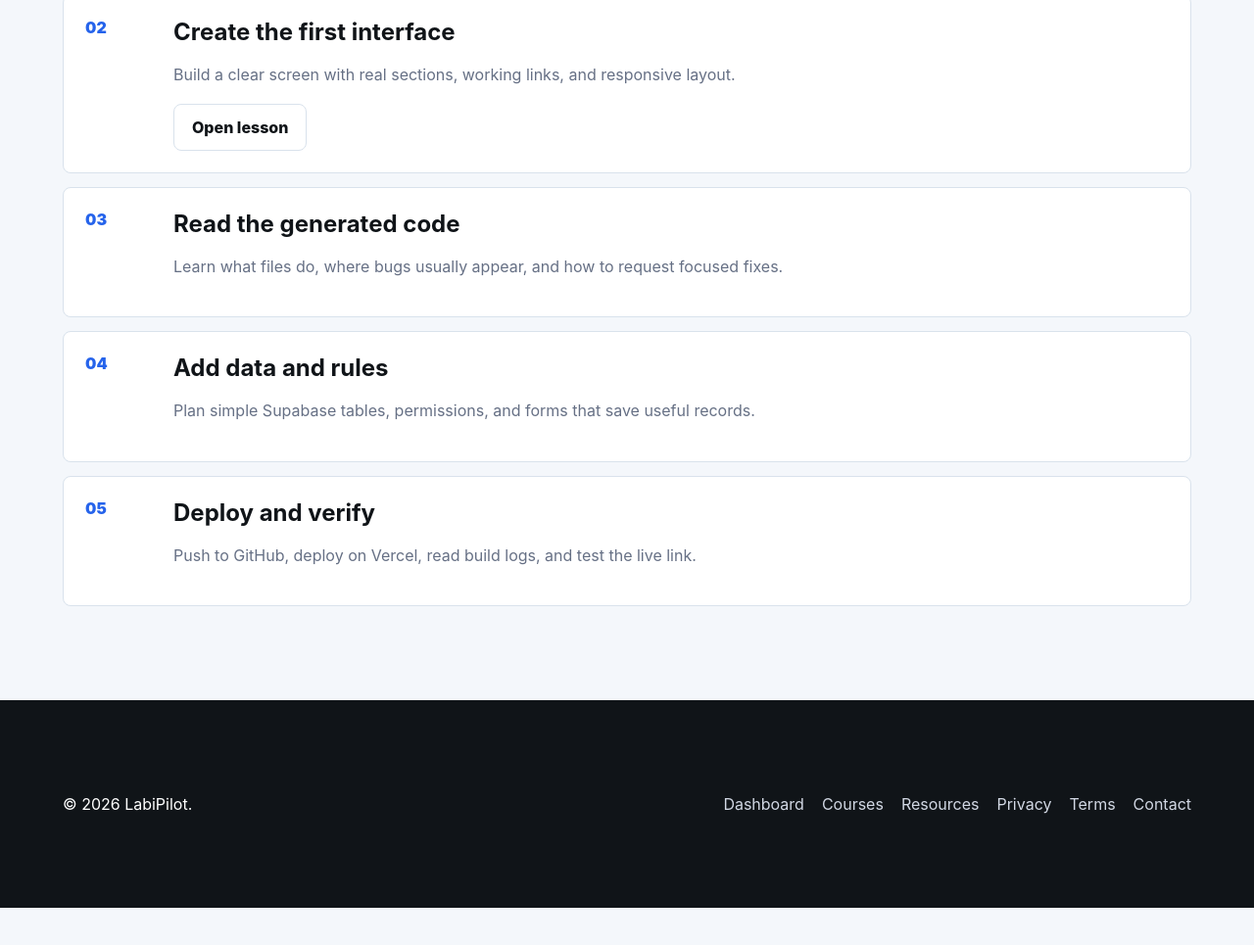
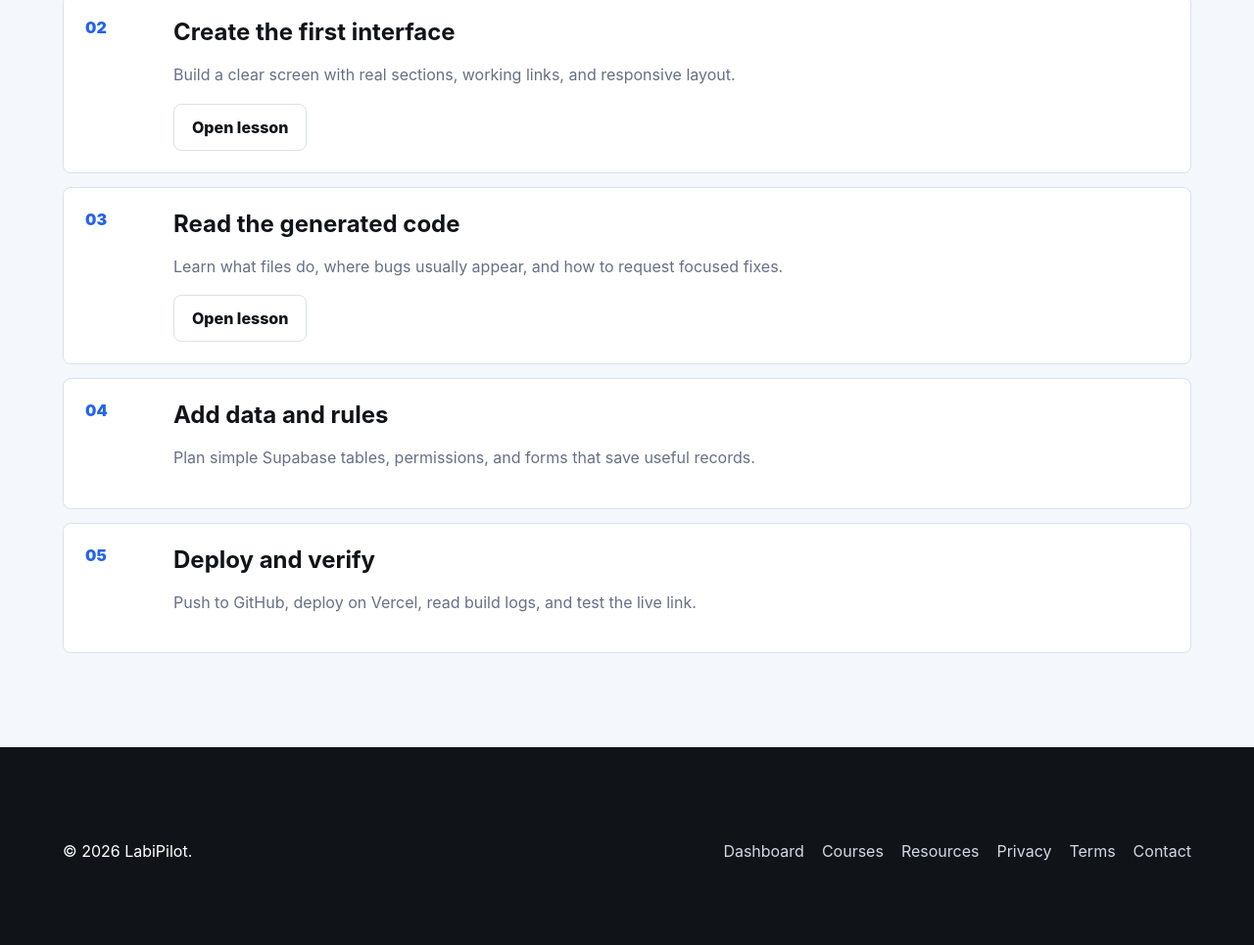
Before and after one commit to solajacobs-cloud/Labipilot, a website: page lessons.html in a window 1280 px wide. Shown: the part 919-1884 px from the top of the page at 98% size. Before the commit the page ends 1846 px from the top, so only its background shows below. Drawn offline with Linux system fonts and the light colour scheme.

Commit message:
Link code review lesson from lessons page

```diff
--- a/lessons.html
+++ b/lessons.html
@@ -34,7 +34,7 @@
       <section class="section lesson-timeline">
         <article class="lesson-item"><span>01</span><div><h3>Turn an idea into a build brief</h3><p class="lead-copy">Define the user, the page, the data, and the first version before asking AI to code.</p><a class="secondary-button" href="./lesson-ai-build-brief.html">Open lesson</a></div></article>
         <article class="lesson-item"><span>02</span><div><h3>Create the first interface</h3><p class="lead-copy">Build a clear screen with real sections, working links, and responsive layout.</p><a class="secondary-button" href="./lesson-first-interface.html">Open lesson</a></div></article>
-        <article class="lesson-item"><span>03</span><div><h3>Read the generated code</h3><p class="lead-copy">Learn what files do, where bugs usually appear, and how to request focused fixes.</p></div></article>
+        <article class="lesson-item"><span>03</span><div><h3>Read the generated code</h3><p class="lead-copy">Learn what files do, where bugs usually appear, and how to request focused fixes.</p><a class="secondary-button" href="./lesson-code-review.html">Open lesson</a></div></article>
         <article class="lesson-item"><span>04</span><div><h3>Add data and rules</h3><p class="lead-copy">Plan simple Supabase tables, permissions, and forms that save useful records.</p></div></article>
         <article class="lesson-item"><span>05</span><div><h3>Deploy and verify</h3><p class="lead-copy">Push to GitHub, deploy on Vercel, read build logs, and test the live link.</p></div></article>
       </section>
```
